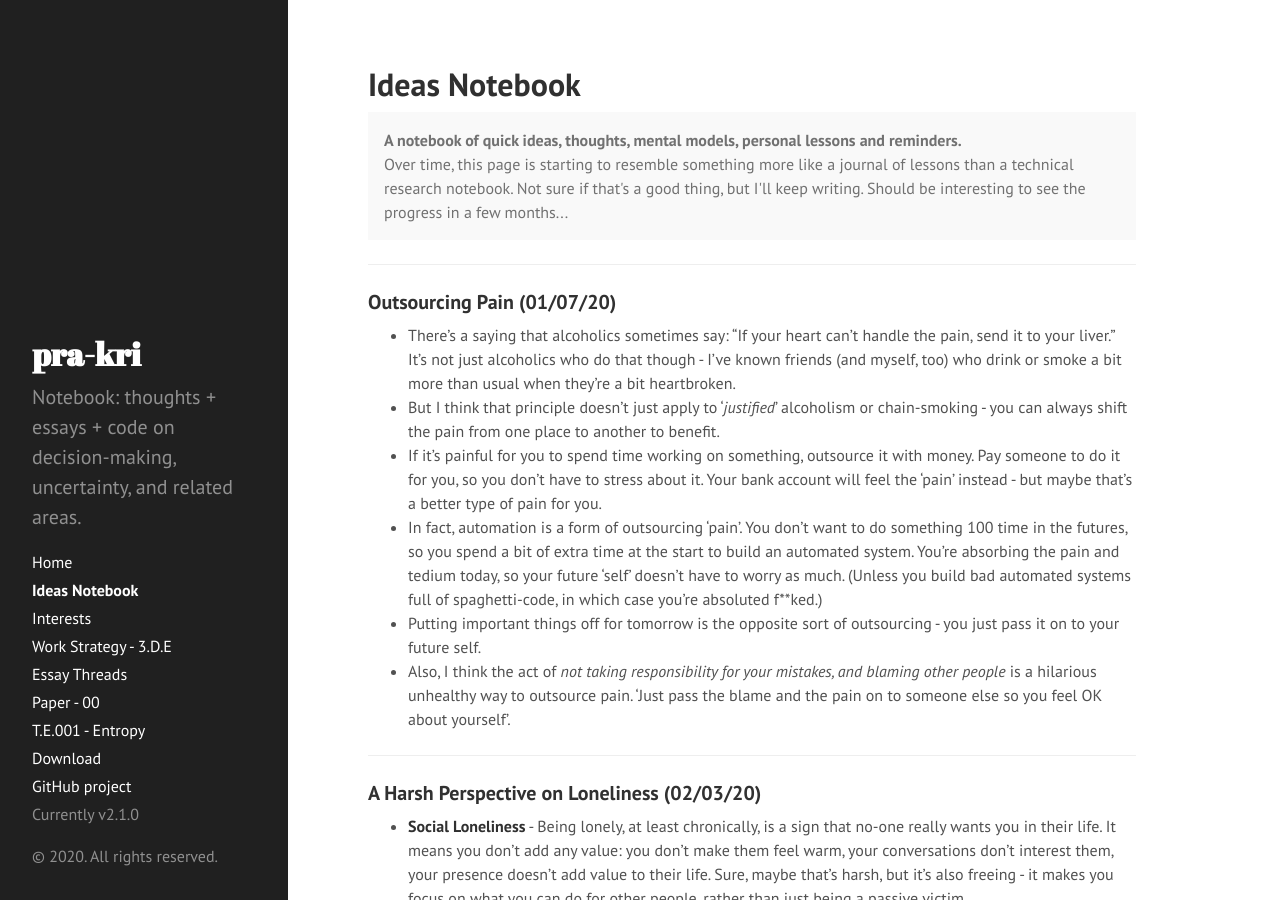
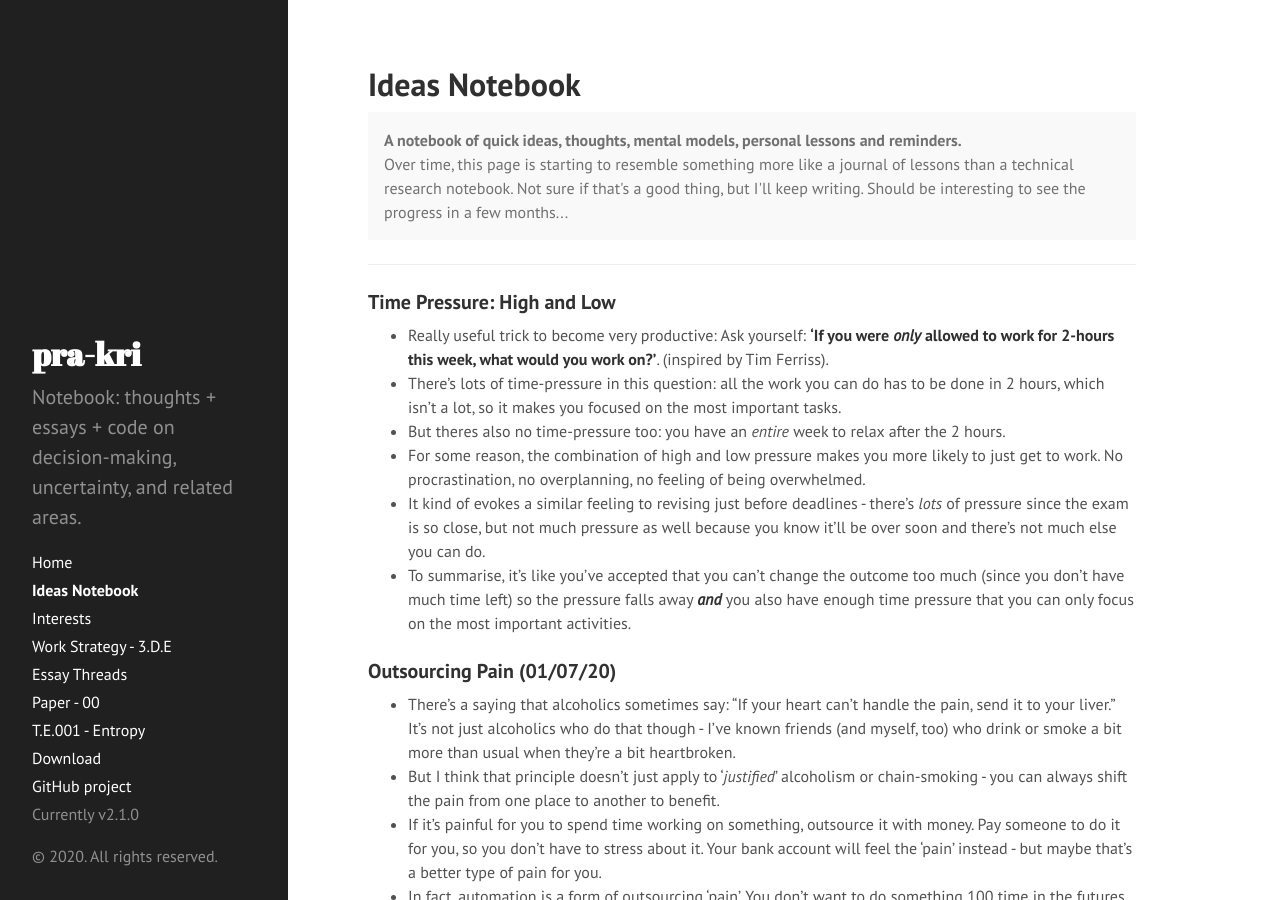
Before and after one commit to pra-kri/pra-kri.github.io, a Jekyll site: the page built from IdeasNotebook.md, in a window 1280 px wide and 900 px high. Built offline with Jekyll 4.4.1, drawn with Linux system fonts in a browser that asks for light colours.

Commit message:
Update IdeasNotebook.md

```diff
--- a/IdeasNotebook.md
+++ b/IdeasNotebook.md
@@ -10,6 +10,14 @@ title: Ideas Notebook
 
 
 ---
+
+### Time Pressure: High and Low
+* Really useful trick to become very productive: Ask yourself: **'If you were *only* allowed to work for 2-hours this week, what would you work on?'**. (inspired by Tim Ferriss).
+* There's lots of time-pressure in this question: all the work you can do has to be done in 2 hours, which isn't a lot, so it makes you focused on the most important tasks.
+* But theres also no time-pressure too: you have an *entire* week to relax after the 2 hours.
+* For some reason, the combination of high and low pressure makes you more likely to just get to work. No procrastination, no overplanning, no feeling of being overwhelmed.
+* It kind of evokes a similar feeling to revising just before deadlines - there's *lots* of pressure since the exam is so close, but not much pressure as well because you know it'll be over soon and there's not much else you can do.
+* To summarise, it's like you've accepted that you can't change the outcome too much (since you don't have much time left) so the pressure falls away ***and*** you also have enough time pressure that you can only focus on the most important activities.
 
 ### Outsourcing Pain (01/07/20)
 * There's a saying that alcoholics sometimes say: "If your heart can't handle the pain, send it to your liver." It's not just alcoholics who do that though - I've known friends (and myself, too) who drink or smoke a bit more than usual when they're a bit heartbroken.
```
